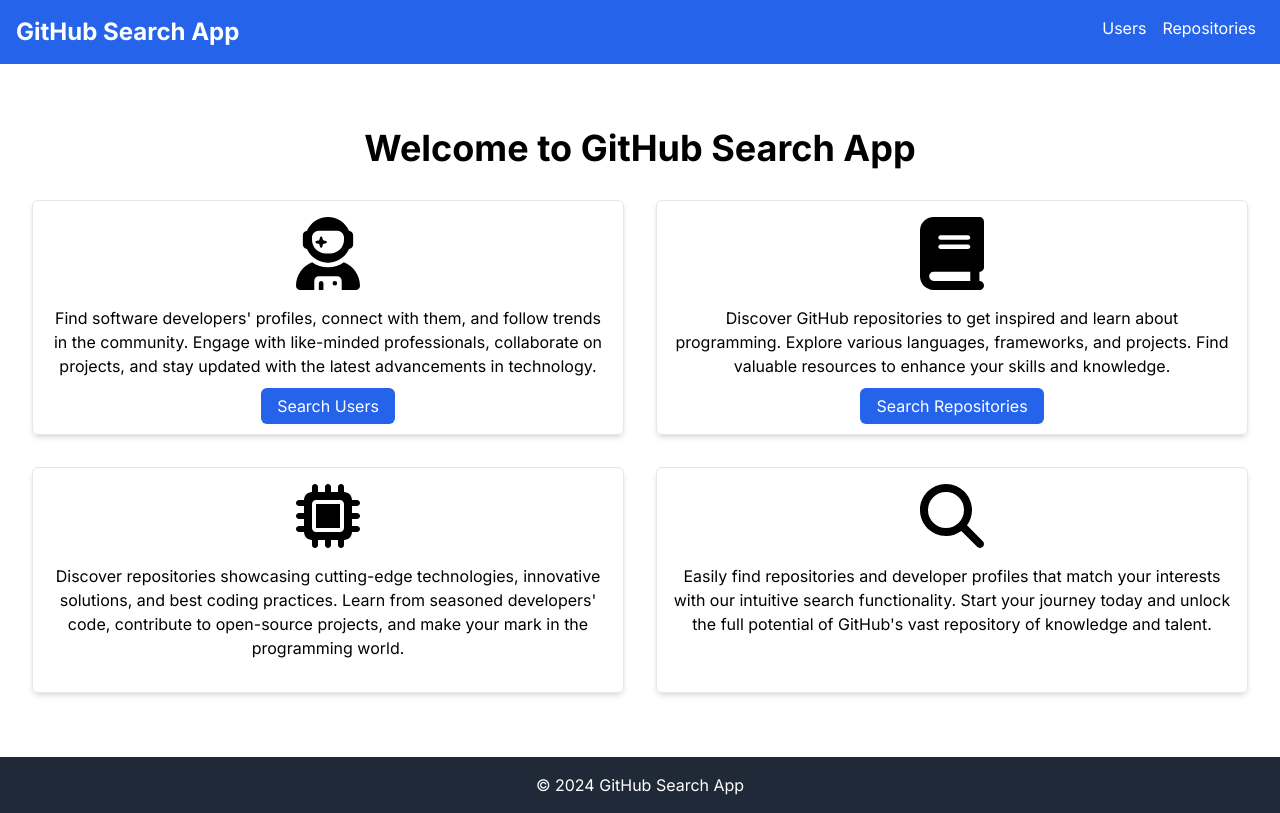
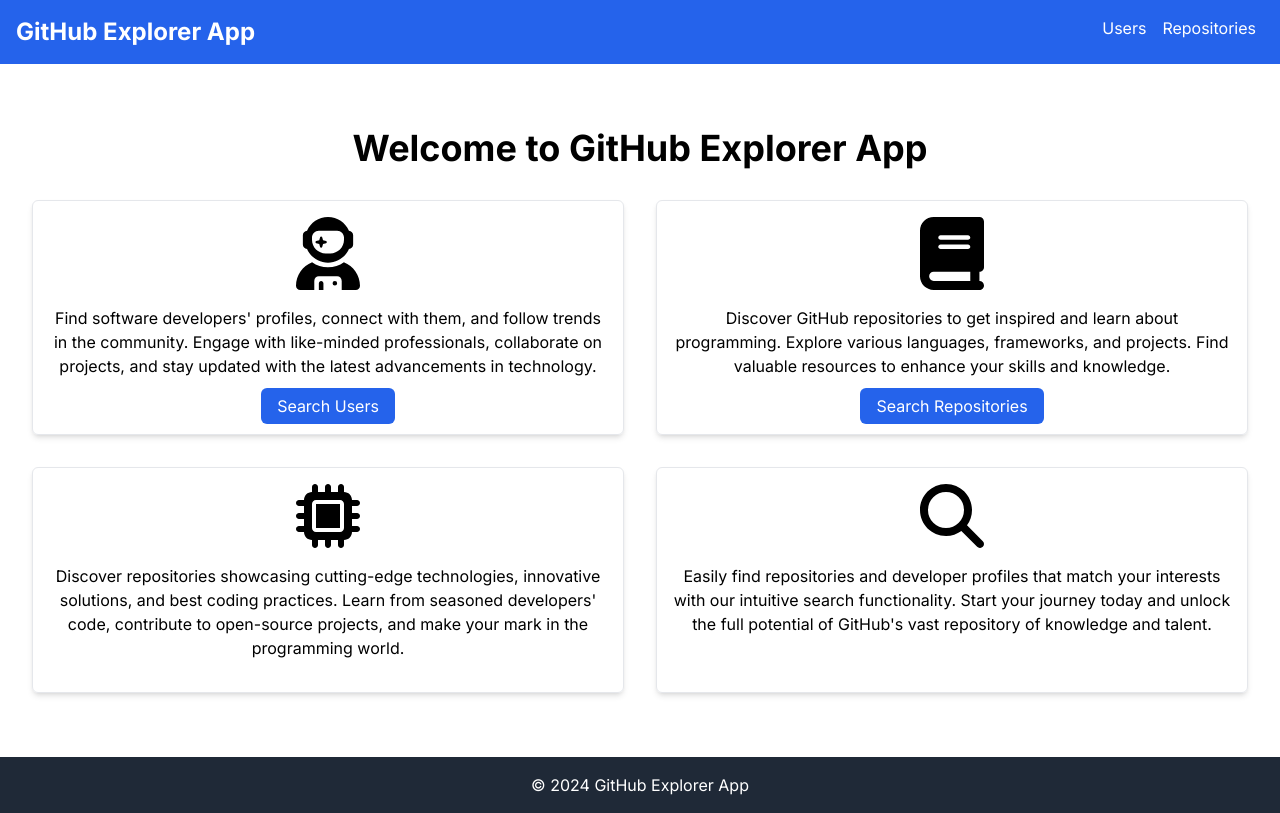
Before and after one commit to juanD1/github-explorer, a Next.js app: page / in a window 1280 px wide. Built offline with nearby package versions, Linux system fonts and the light colour scheme.

Commit message:
add const for app name

```diff
--- a/src/app/page.tsx
+++ b/src/app/page.tsx
@@ -1,11 +1,12 @@
 import { NextPage } from "next";
 import Image from "next/image";
 import Link from "next/link";
+import { APP_NAME } from "@/consts";
 
 const Home: NextPage = () => {
   return (
     <main>
-      <h1 className="text-4xl font-bold mb-8">Welcome to GitHub Search App</h1>
+      <h1 className="text-4xl font-bold mb-8">Welcome to {APP_NAME}</h1>
       <div className="grid gap-8 md:grid-cols-1 lg:grid-cols-2">
         <div className="p-4 border rounded-md shadow-md">
           <Image
--- a/src/components/Footer.tsx
+++ b/src/components/Footer.tsx
@@ -1,9 +1,10 @@
 import React from "react";
+import { APP_NAME } from "@/consts";
 
 const Footer: React.FC = () => {
   return (
     <footer className="bg-gray-800 text-white p-4 text-center">
-      <p>&copy; 2024 GitHub Search App</p>
+      <p>&copy; 2024 {APP_NAME}</p>
     </footer>
   );
 };
--- a/src/components/Header.tsx
+++ b/src/components/Header.tsx
@@ -1,12 +1,13 @@
 import React from "react";
 import Link from "next/link";
+import { APP_NAME } from "@/consts";
 
 const Header: React.FC = () => {
   return (
     <header className="bg-blue-600 p-4 text-white">
       <nav className="container mx-auto flex justify-between">
         <Link href="/">
-          <h1 className="text-2xl font-bold">GitHub Search App</h1>
+          <h1 className="text-2xl font-bold">{APP_NAME}</h1>
         </Link>
         <div>
           <Link className="mx-2 hover:underline" href="/users">
--- /dev/null
+++ b/src/consts.js
@@ -0,0 +1 @@
+export const APP_NAME = "GitHub Explorer App";
```
